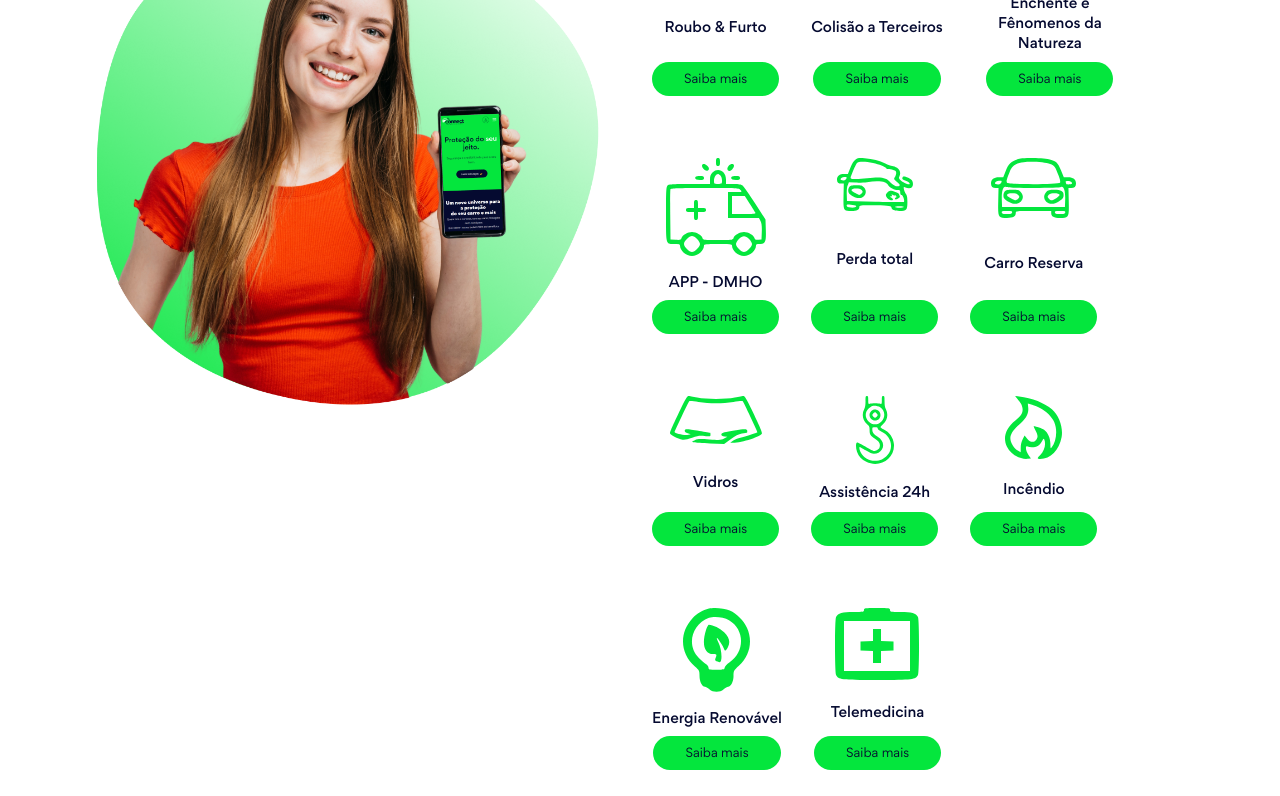
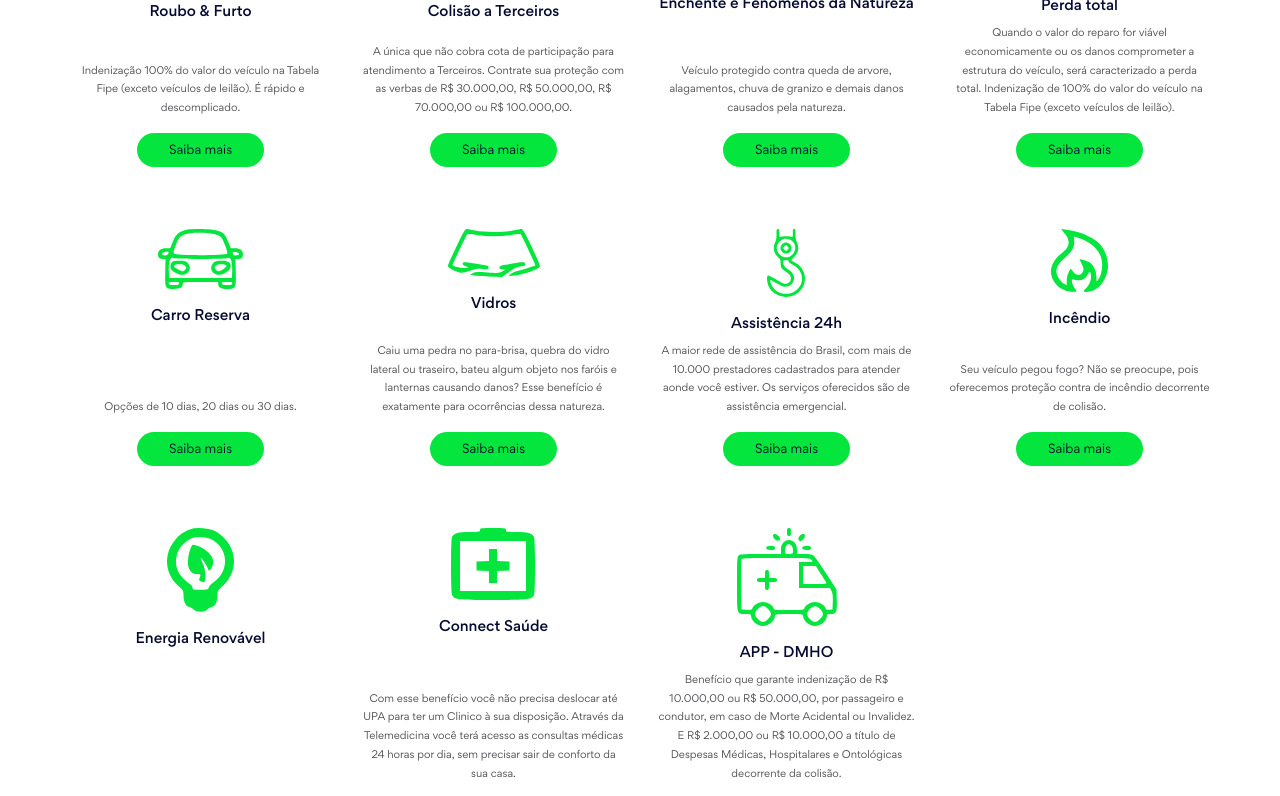
Before and after one commit to devandrewjpn/connect-website, a Next.js app: page /projetos/connect/home/home in a window 1280 px wide. Shown: the part 2240-3036 px from the top of the page. Built offline with nearby package versions, Linux system fonts and the light colour scheme; no server answers.

Commit message:
serices description

```diff
--- a/components/home-page/home-1/ServiceList.jsx
+++ b/components/home-page/home-1/ServiceList.jsx
@@ -5,66 +5,77 @@ const services = [
         icon: "/projetos/connect/images/icon/roubo.svg",
         delayAnim: 0,
         title: "Roubo & Furto",
+        description: "Indenização  100% do valor do veículo na Tabela Fipe (exceto veículos de leilão). É rápido e descomplicado.",
         id: 0,
     },
     {
         icon: "/projetos/connect/images/icon/terceiro.svg",
         delayAnim: 100,
         title: "Colisão a Terceiros",
+        description: "A única que não cobra cota de participação para atendimento a Terceiros. Contrate sua proteção com as verbas de R$ 30.000,00, R$ 50.000,00, R$ 70.000,00 ou R$ 100.000,00.",
         id: 1,
     },
     {
         icon: "/projetos/connect/images/icon/alagamento.svg",
         delayAnim: 200,
         title: "Enchente e Fênomenos da Natureza",
+        description: "Veículo protegido contra queda de arvore, alagamentos, chuva de granizo e demais danos causados pela natureza. ",
         id: 2,
+    },
+    {
+        icon: "/projetos/connect/images/icon/perda_total.svg",
+        delayAnim: 400,
+        title: "Perda total",
+        description: "Quando o valor do reparo for viável economicamente ou os danos comprometer a estrutura do veículo, será caracterizado a perda total. Indenização de 100% do valor do veículo na Tabela Fipe (exceto veículos de leilão).",
+        id: 3,
+    },
+    {
+        icon: "/projetos/connect/images/icon/reserva.svg",
+        delayAnim: 500,
+        title: "Carro Reserva",
+        description: "Opções de 10 dias, 20 dias ou 30 dias.",
+        id: 4,
+    },
+    {
+        icon: "/projetos/connect/images/icon/vidros.svg",
+        delayAnim: 600,
+        title: "Vidros",
+        description: "Caiu uma pedra no para-brisa, quebra do vidro lateral ou traseiro, bateu algum objeto nos faróis e lanternas causando danos? Esse benefício é exatamente para ocorrências dessa natureza.",
+        id: 5,
+    },
+    {
+        icon: "/projetos/connect/images/icon/guincho.svg",
+        delayAnim: 700,
+        title: "Assistência 24h",
+        description: "A maior rede de assistência do Brasil, com mais de 10.000 prestadores cadastrados para atender aonde você estiver. Os serviços oferecidos são de assistência emergencial.",
+        id: 6,
+    },
+    {
+        icon: "/projetos/connect/images/icon/incendio.svg",
+        delayAnim: 800,
+        title: "Incêndio",
+        description: "Seu veículo pegou fogo? Não se preocupe, pois oferecemos proteção contra de incêndio decorrente de colisão.",
+        id: 7,
+    },
+    {
+        icon: "/projetos/connect/images/icon/energia.svg",
+        delayAnim: 800,
+        title: "Energia Renovável",
+        description: "",
+        id: 8,
+    },
+    {
+        icon: "/projetos/connect/images/icon/telemedicina.svg",
+        delayAnim: 800,
+        title: "Connect Saúde",
+        description: "Com esse benefício você não precisa deslocar até UPA para ter um Clinico à sua disposição. Através da Telemedicina você terá acesso as consultas médicas 24 horas por dia, sem precisar sair de conforto da sua casa.",
+        id: 9,
     },
     {
         icon: "/projetos/connect/images/icon/app.svg",
         delayAnim: 300,
         title: "APP - DMHO",
-        id: 3,
-    },
-    {
-        icon: "/projetos/connect/images/icon/perda_total.svg",
-        delayAnim: 400,
-        title: "Perda total",
-        id: 4,
-    },
-    {
-        icon: "/projetos/connect/images/icon/reserva.svg",
-        delayAnim: 500,
-        title: "Carro Reserva",
-        id: 5,
-    },
-    {
-        icon: "/projetos/connect/images/icon/vidros.svg",
-        delayAnim: 600,
-        title: "Vidros",
-        id: 6,
-    },
-    {
-        icon: "/projetos/connect/images/icon/guincho.svg",
-        delayAnim: 700,
-        title: "Assistência 24h",
-        id: 7,
-    },
-    {
-        icon: "/projetos/connect/images/icon/incendio.svg",
-        delayAnim: 800,
-        title: "Incêndio",
-        id: 8,
-    },
-    {
-        icon: "/projetos/connect/images/icon/energia.svg",
-        delayAnim: 800,
-        title: "Energia Renovável",
-        id: 9,
-    },
-    {
-        icon: "/projetos/connect/images/icon/telemedicina.svg",
-        delayAnim: 800,
-        title: "Telemedicina",
+        description: "Benefício que garante indenização de R$ 10.000,00 ou R$ 50.000,00, por passageiro e condutor, em caso de Morte Acidental ou Invalidez.  E R$ 2.000,00 ou R$ 10.000,00 a título de Despesas Médicas, Hospitalares e Ontológicas decorrente da colisão.",
         id: 10,
     },
 ];
@@ -72,15 +83,20 @@ const services = [
 const ServiceList = () => {
     return (
         <>
-            <div className="col-lg-6">
+            <div className="col-12">
                 <div className="row__flex">
                 {services.map((service, index) => (
                     <div key={index} className="card_product_list tran3s text-center position-relative mt-30">
-                        <div className="icon mb-3">
-                            <img src={service.icon} alt="" className="lazy-img m-auto" />
+                        <div>
+                            <div className="icon mb-3">
+                                <img src={service.icon} alt="" className="lazy-img m-auto" />
+                            </div>
+                            <h5 className="tx-dark">{service.title}</h5>
                         </div>
-                        <h5 className="tx-dark">{service.title}</h5>
-                        <a href="">Saiba mais</a>
+                        <div>
+                            <p>{service.description}</p>
+                            <a href="">Saiba mais</a>
+                        </div>
                     </div>
                 ))}
                 </div>
--- a/next.config.js
+++ b/next.config.js
@@ -10,6 +10,7 @@ module.exports = {
       ignoreBuildErrors: true,
     },
     assetPrefix: 'https://agenciabrasildigital.com.br/projetos/connect',
+    // assetPrefix: 'http://localhost:3000/projetos/connect',
     images: {
       unoptimized: true,
       remotePatterns: [
--- a/pages/home/home.js
+++ b/pages/home/home.js
@@ -61,9 +61,9 @@ const Home = () => {
               </div>
             </div>
             <div className="row">
-              <div className="col-lg-6">
+              {/* <div className="col-lg-6">
                 <img src="/projetos/connect/images/smartphone_connect2.png" />
-              </div>
+              </div> */}
               <ServiceList />
             </div>
           </div>
--- a/public/scss/_home.scss
+++ b/public/scss/_home.scss
@@ -16,8 +16,8 @@
     }
 }
 .card_product_list {
-    max-width: 150px;
-    min-height: 150px;
+    // max-width: 150px;
+    // min-height: 150px;
 
     display: flex;
     flex-direction: column;
@@ -38,10 +38,15 @@
     h5 {
         font-size: 14px;
     }
+
+    p {
+        font-size: 10px;
+    }
 }
 .row__flex {
-    display: flex;
-    flex-wrap: wrap;
+    display: grid;
+    grid-template-columns: repeat(4,1fr);
+    // flex-wrap: wrap;
     gap: 2rem;
 }
 .avaliacoes__promo {
```
